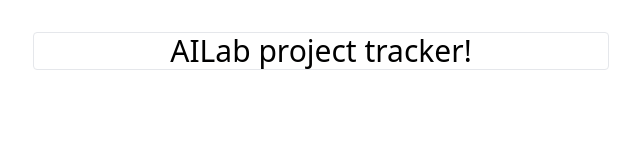
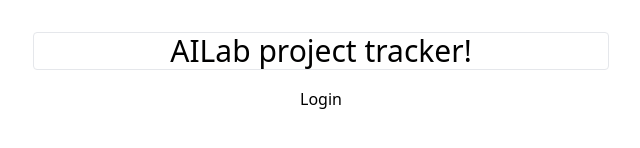
Before and after one commit to Kudaiberd1/CAIR-front, a React (Vite) app in the folder frontend/: page /login in a window 1280 px wide. Shown: the part 168-316 px from the top of the page, without its empty margins (319-959 px from the left). Built offline with nearby package versions, Linux system fonts and the light colour scheme.

Commit message:
creating login page

```diff
--- a/frontend/src/1_app/routes/AppRoutes.tsx
+++ b/frontend/src/1_app/routes/AppRoutes.tsx
@@ -1,11 +1,11 @@
+import { Routes, Route } from "react-router-dom";
+import LoginPage from "../../2_pages/login/ui/LoginPage.tsx";
+
 const AppRoutes = () => {
   return (
-    <>
-      <p className="border rounded max-w-xl mx-auto text-center mt-[200px] text-3xl">
-        {" "}
-        AILab project tracker!{" "}
-      </p>
-    </>
+      <Routes>
+          <Route path="/login" element={<LoginPage />} />
+      </Routes>
   );
 };
 
--- /dev/null
+++ b/frontend/src/6_shared/ui/Button.tsx
@@ -0,0 +1,19 @@
+import type {MouseEvent, ReactNode} from "react";
+
+interface Props {
+    content: string,
+    color: string,
+    icon: ReactNode | null,
+    onClick?: (event: MouseEvent<HTMLButtonElement>) => void;
+}
+
+export const Button = ({ content, color, icon, onClick } : Props) => {
+    return(
+        <button
+            className={`bg-${color} w-full text-center rounded-lg transition ease-in-out duration-75 hover:brightness-110`}
+            onClick={onClick}>
+            <span className={"w-5 h-5"}> {icon} </span>
+            {content}
+        </button>
+    )
+}
```
Also changed, not shown: frontend/src/2_pages/login/ui/LoginPage.tsx (added, +18 -0 lines), frontend/src/2_pages/login/index.ts (added), frontend/src/6_shared/ui/Card.tsx (added), frontend/src/6_shared/ui/Input.tsx (added).
